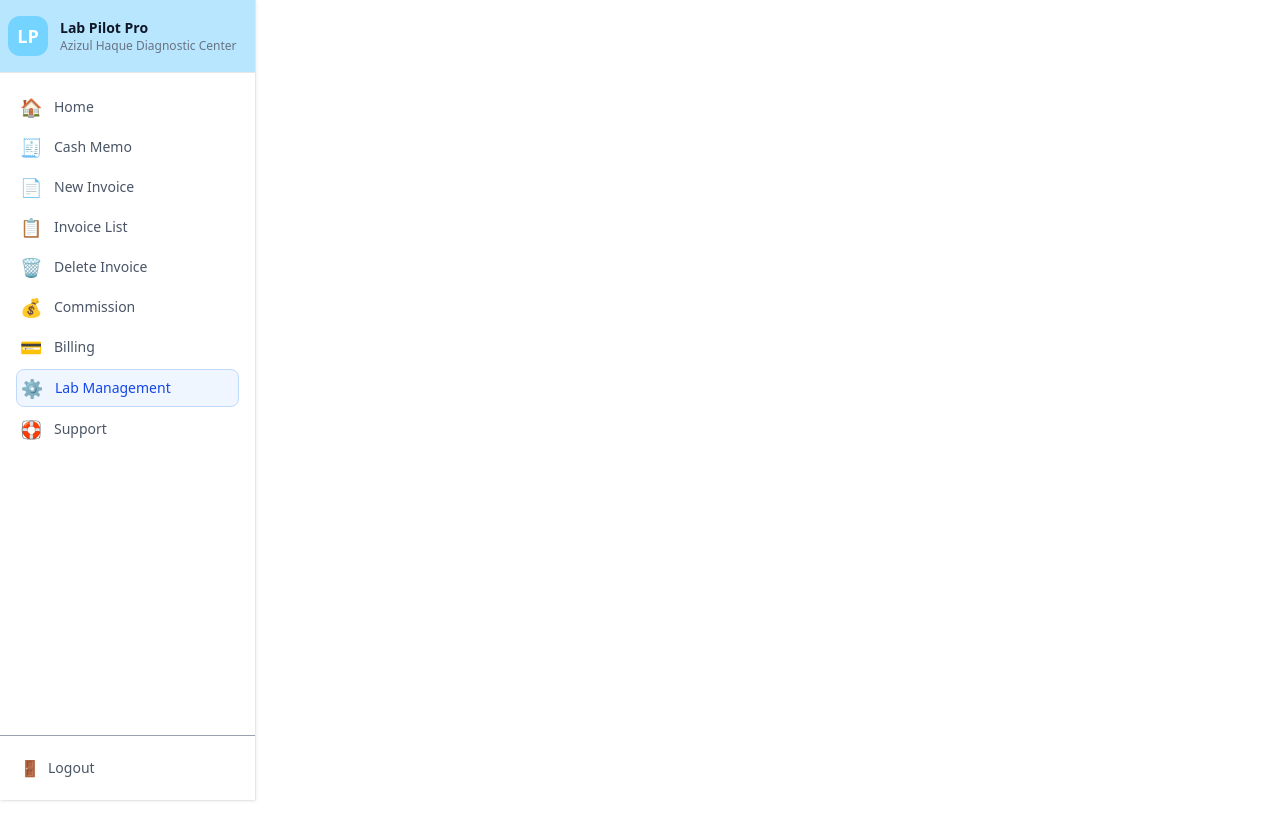
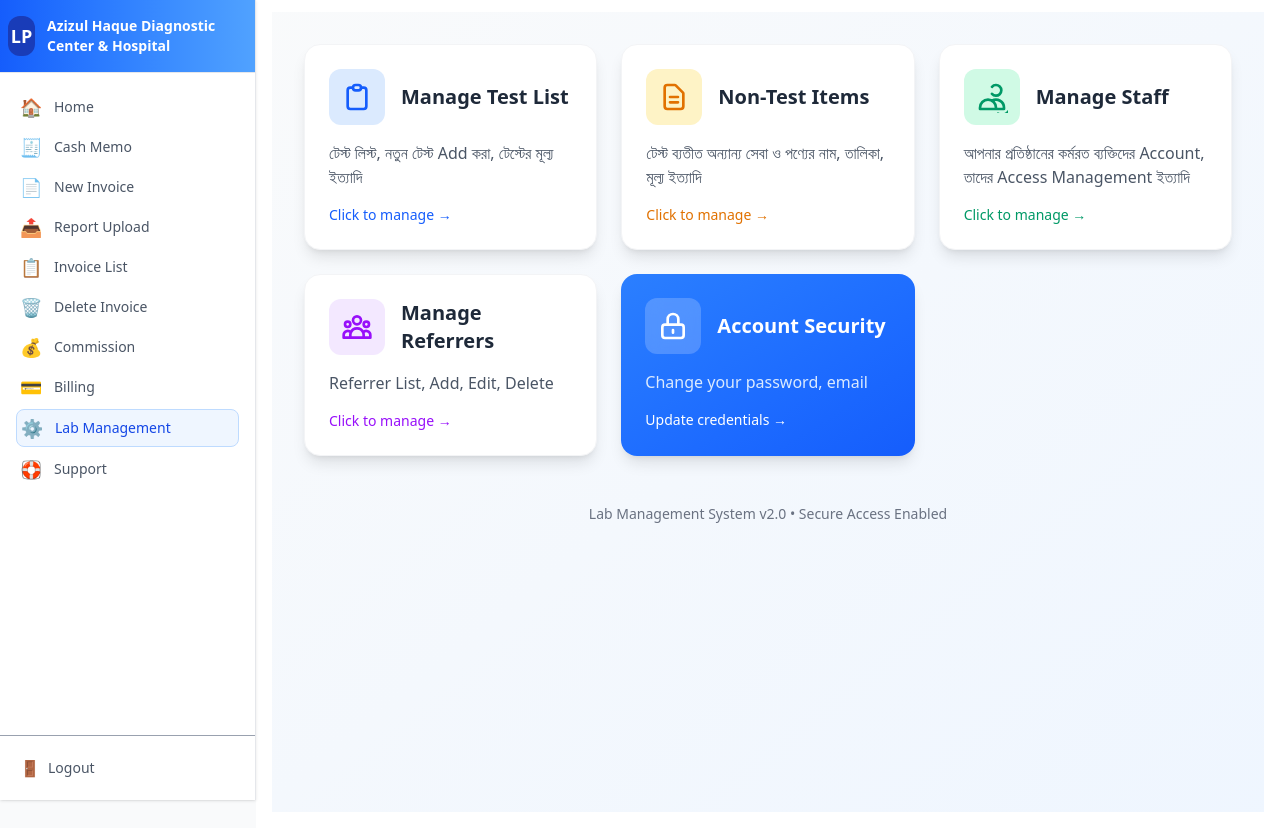
Before and after one commit to samiulfahad/LabPilotClient-Frontend, a React app: page /labManagement in a window 1280 px wide. Before the commit the page ends 800 px from the top, so only its background shows below. Built offline with nearby package versions, Linux system fonts and the light colour scheme; the HTML template or start-up script is replaced by a standard one.

Commit message:
Lab Management Template added

```diff
--- a/src/App.jsx
+++ b/src/App.jsx
@@ -2,12 +2,14 @@ import { Routes, Route } from "react-router-dom";
 
 import Layout from "./components/layout";
 import Home from "./pages/home";
+import LabManagement from "./pages/labManagement";
 
 function App() {
   return (
     <Layout>
       <Routes>
         <Route path="/" element={<Home />} />
+        <Route path="/labManagement" element={<LabManagement />} />
       </Routes>
     </Layout>
   );
--- a/src/components/icons/index.jsx
+++ b/src/components/icons/index.jsx
@@ -251,6 +251,89 @@ const Icons = {
       />
     </svg>
   ),
+
+  // =====================
+  // LAB MANAGEMENT ICONS (Newly Added)
+  // =====================
+  TestList: ({ className = "w-4 h-4" }) => (
+    <svg className={className} fill="none" stroke="currentColor" viewBox="0 0 24 24">
+      <path
+        strokeLinecap="round"
+        strokeLinejoin="round"
+        strokeWidth={2}
+        d="M9 5H7a2 2 0 00-2 2v12a2 2 0 002 2h10a2 2 0 002-2V7a2 2 0 00-2-2h-2M9 5a2 2 0 002 2h2a2 2 0 002-2M9 5a2 2 0 012-2h2a2 2 0 012 2"
+      />
+    </svg>
+  ),
+
+  NonTestItems: ({ className = "w-4 h-4" }) => (
+    <svg className={className} fill="none" stroke="currentColor" viewBox="0 0 24 24">
+      <path
+        strokeLinecap="round"
+        strokeLinejoin="round"
+        strokeWidth={2}
+        d="M9 12h6m-6 4h6m2 5H7a2 2 0 01-2-2V5a2 2 0 012-2h5.586a1 1 0 01.707.293l5.414 5.414a1 1 0 01.293.707V19a2 2 0 01-2 2z"
+      />
+    </svg>
+  ),
+
+  Staff: ({ className = "w-4 h-4" }) => (
+    <svg className={className} fill="none" stroke="currentColor" viewBox="0 0 24 24">
+      <path
+        strokeLinecap="round"
+        strokeLinejoin="round"
+        strokeWidth={2}
+        d="M12 4.354a4 4 0 110 5.292M15 21H3v-1a6 6 0 0112 0v1zm0 0h6v-1a6 6 0 00-9-5.197m13.5 4.5a6 6 0 01-9 5.197"
+      />
+    </svg>
+  ),
+
+  Referrers: ({ className = "w-4 h-4" }) => (
+    <svg className={className} fill="none" stroke="currentColor" viewBox="0 0 24 24">
+      <path
+        strokeLinecap="round"
+        strokeLinejoin="round"
+        strokeWidth={2}
+        d="M17 20h5v-2a3 3 0 00-5.356-1.857M17 20H7m10 0v-2c0-.656-.126-1.283-.356-1.857M7 20H2v-2a3 3 0 015.356-1.857M7 20v-2c0-.656.126-1.283.356-1.857m0 0a5.002 5.002 0 019.288 0M15 7a3 3 0 11-6 0 3 3 0 016 0zm6 3a2 2 0 11-4 0 2 2 0 014 0zM7 10a2 2 0 11-4 0 2 2 0 014 0z"
+      />
+    </svg>
+  ),
+
+  AccountSecurity: ({ className = "w-4 h-4" }) => (
+    <svg className={className} fill="none" stroke="currentColor" viewBox="0 0 24 24">
+      <path
+        strokeLinecap="round"
+        strokeLinejoin="round"
+        strokeWidth={2}
+        d="M12 15v2m-6 4h12a2 2 0 002-2v-6a2 2 0 00-2-2H6a2 2 0 00-2 2v6a2 2 0 002 2zm10-10V7a4 4 0 00-8 0v4h8z"
+      />
+    </svg>
+  ),
+
+  // =====================
+  // ADDITIONAL UTILITY ICONS
+  // =====================
+  Chart: ({ className = "w-4 h-4" }) => (
+    <svg className={className} fill="none" stroke="currentColor" viewBox="0 0 24 24">
+      <path
+        strokeLinecap="round"
+        strokeLinejoin="round"
+        strokeWidth={2}
+        d="M9 19v-6a2 2 0 00-2-2H5a2 2 0 00-2 2v6a2 2 0 002 2h2a2 2 0 002-2zm0 0V9a2 2 0 012-2h2a2 2 0 012 2v10m-6 0a2 2 0 002 2h2a2 2 0 002-2m0 0V5a2 2 0 012-2h2a2 2 0 012 2v14a2 2 0 01-2 2h-2a2 2 0 01-2-2z"
+      />
+    </svg>
+  ),
+
+  Calendar: ({ className = "w-4 h-4" }) => (
+    <svg className={className} fill="none" stroke="currentColor" viewBox="0 0 24 24">
+      <path
+        strokeLinecap="round"
+        strokeLinejoin="round"
+        strokeWidth={2}
+        d="M8 7V3m8 4V3m-9 8h10M5 21h14a2 2 0 002-2V7a2 2 0 00-2-2H5a2 2 0 00-2 2v12a2 2 0 002 2z"
+      />
+    </svg>
+  ),
 };
 
 export default Icons;
--- a/src/components/layout/DesktopMenu.jsx
+++ b/src/components/layout/DesktopMenu.jsx
@@ -7,14 +7,14 @@ const DesktopMenu = () => {
       {/* Flex container for proper scrolling */}
       <div className="flex flex-col h-full">
         {/* Fixed Header */}
-        <div className="flex-shrink-0 px-2 py-4 bg-sky-200 text-gray-500 border-b border-gray-200">
+        <div className="flex-shrink-0 px-2 py-4 bg-gradient-to-r from-blue-600 to-blue-400 text-gray-500 border-b border-gray-200">
           <div className="flex items-center space-x-3">
-            <div className="w-10 h-10 bg-sky-300 rounded-xl flex items-center justify-center">
+            <div className="w-10 h-10 bg-blue-800 rounded-xl flex items-center justify-center">
               <span className="text-white font-bold text-lg">LP</span>
             </div>
             <div className="text-start">
-              <h1 className="text-gray-900 font-bold text-sm">Lab Pilot Pro</h1>
-              <p className="text-gray-500 text-xs">Azizul Haque Diagnostic Center </p>
+              <h1 className="text-white font-bold text-sm">Azizul Haque Diagnostic Center & Hospital</h1>
+              {/* <p className="text-gray-500 text-xs">Azizul Haque Diagnostic Center </p> */}
             </div>
           </div>
         </div>
--- a/src/components/layout/menu.js
+++ b/src/components/layout/menu.js
@@ -2,6 +2,7 @@ const menu = [
   { label: "Home", path: "/", icon: "🏠" },
   { label: "Cash Memo", path: "/cashMemo", icon: "🧾" },
   { label: "New Invoice", path: "/createInvoice", icon: "📄" },
+   { label: "Report Upload", path: "/reportUpload", icon: "📤" },
   { label: "Invoice List", path: "/invoiceList", icon: "📋" },
   { label: "Delete Invoice", path: "/deleteInvoice", icon: "🗑️" },
   { label: "Commission", path: "/commission", icon: "💰" },
--- /dev/null
+++ b/src/pages/labManagement/index.jsx
@@ -0,0 +1,125 @@
+import Icons from "../../components/icons"; // Adjust the import path as needed
+
+const LabManagement = () => {
+  const handleCardClick = (section) => {
+    // In a real app, this would use react-router or navigation
+    alert(`Navigating to ${section} section...`);
+    // Example: navigate(`/${section.toLowerCase().replace(/\s+/g, '-')}`);
+  };
+
+  const handleChangeCredentials = () => {
+    alert("Opening change password/email modal...");
+    // In a real app, this would open a modal or navigate to settings
+  };
+
+  return (
+    <div className="min-h-screen bg-gradient-to-br from-gray-50 to-blue-50 p-4 md:p-8">
+      {/* Main Grid */}
+      <div className="grid grid-cols-1 md:grid-cols-2 lg:grid-cols-3 gap-6 max-w-6xl mx-auto">
+        {/* Manage Test List Card */}
+        <div
+          onClick={() => handleCardClick("Manage Test List")}
+          className="group bg-white rounded-2xl shadow-lg hover:shadow-xl transition-all duration-300 hover:-translate-y-1 cursor-pointer border border-gray-100 overflow-hidden"
+        >
+          <div className="p-6">
+            <div className="flex items-center mb-4">
+              <div className="p-3 bg-blue-100 rounded-xl mr-4 group-hover:bg-blue-200 transition-colors">
+                <Icons.TestList className="w-8 h-8 text-blue-600" />
+              </div>
+              <h2 className="text-xl font-semibold text-gray-800">Manage Test List</h2>
+            </div>
+            <p className="text-gray-600 mb-4">টেস্ট লিস্ট, নতুন টেস্ট Add করা, টেস্টের মূল্য ইত্যাদি </p>
+            <div className="flex justify-between items-center">
+              <span className="text-sm text-blue-600 font-medium group-hover:text-blue-800">Click to manage →</span>
+            </div>
+          </div>
+        </div>
+
+        {/* Manage Not Test Item List Card */}
+        <div
+          onClick={() => handleCardClick("Manage Not Test Item List")}
+          className="group bg-white rounded-2xl shadow-lg hover:shadow-xl transition-all duration-300 hover:-translate-y-1 cursor-pointer border border-gray-100 overflow-hidden"
+        >
+          <div className="p-6">
+            <div className="flex items-center mb-4">
+              <div className="p-3 bg-amber-100 rounded-xl mr-4 group-hover:bg-amber-200 transition-colors">
+                <Icons.NonTestItems className="w-8 h-8 text-amber-600" />
+              </div>
+              <h2 className="text-xl font-semibold text-gray-800">Non-Test Items</h2>
+            </div>
+            <p className="text-gray-600 mb-4">টেস্ট ব্যতীত অন্যান্য সেবা ও পণ্যের নাম, তালিকা, মূল্য ইত্যাদি</p>
+            <div className="flex justify-between items-center">
+              <span className="text-sm text-amber-600 font-medium group-hover:text-amber-800">Click to manage →</span>
+            </div>
+          </div>
+        </div>
+
+        {/* Manage Staffs Card */}
+        <div
+          onClick={() => handleCardClick("Manage Staffs")}
+          className="group bg-white rounded-2xl shadow-lg hover:shadow-xl transition-all duration-300 hover:-translate-y-1 cursor-pointer border border-gray-100 overflow-hidden"
+        >
+          <div className="p-6">
+            <div className="flex items-center mb-4">
+              <div className="p-3 bg-emerald-100 rounded-xl mr-4 group-hover:bg-emerald-200 transition-colors">
+                <Icons.Staff className="w-8 h-8 text-emerald-600" />
+              </div>
+              <h2 className="text-xl font-semibold text-gray-800">Manage Staff</h2>
+            </div>
+            <p className="text-gray-600 mb-4">আপনার প্রতিষ্ঠানের কর্মরত ব্যক্তিদের Account, তাদের Access Management ইত্যাদি</p>
+            <div className="flex justify-between items-center">
+              <span className="text-sm text-emerald-600 font-medium group-hover:text-emerald-800">
+                Click to manage →
+              </span>
+            </div>
+          </div>
+        </div>
+
+        {/* Manage Referrers Card */}
+        <div
+          onClick={() => handleCardClick("Manage Referrers")}
+          className="group bg-white rounded-2xl shadow-lg hover:shadow-xl transition-all duration-300 hover:-translate-y-1 cursor-pointer border border-gray-100 overflow-hidden"
+        >
+          <div className="p-6">
+            <div className="flex items-center mb-4">
+              <div className="p-3 bg-purple-100 rounded-xl mr-4 group-hover:bg-purple-200 transition-colors">
+                <Icons.Referrers className="w-8 h-8 text-purple-600" />
+              </div>
+              <h2 className="text-xl font-semibold text-gray-800">Manage Referrers</h2>
+            </div>
+            <p className="text-gray-600 mb-4">Referrer List, Add, Edit, Delete</p>
+            <div className="flex justify-between items-center">
+              <span className="text-sm text-purple-600 font-medium group-hover:text-purple-800">Click to manage →</span>
+            </div>
+          </div>
+        </div>
+
+        {/* Account Settings Card */}
+        <div
+          onClick={handleChangeCredentials}
+          className="group bg-gradient-to-br from-blue-500 to-blue-600 rounded-2xl shadow-lg hover:shadow-xl transition-all duration-300 hover:-translate-y-1 cursor-pointer overflow-hidden col-span-full lg:col-span-1"
+        >
+          <div className="p-6">
+            <div className="flex items-center mb-4">
+              <div className="p-3 bg-white/20 rounded-xl mr-4 backdrop-blur-sm">
+                <Icons.AccountSecurity className="w-8 h-8 text-white" />
+              </div>
+              <h2 className="text-xl font-semibold text-white">Account Security</h2>
+            </div>
+            <p className="text-blue-100 mb-4">Change your password, email</p>
+            <div className="flex justify-between items-center">
+              <span className="text-sm text-white font-medium group-hover:text-gray-100">Update credentials →</span>
+            </div>
+          </div>
+        </div>
+      </div>
+
+      {/* Footer Note */}
+      <div className="mt-12 text-center text-gray-500 text-sm">
+        <p>Lab Management System v2.0 • Secure Access Enabled</p>
+      </div>
+    </div>
+  );
+};
+
+export default LabManagement;
```
